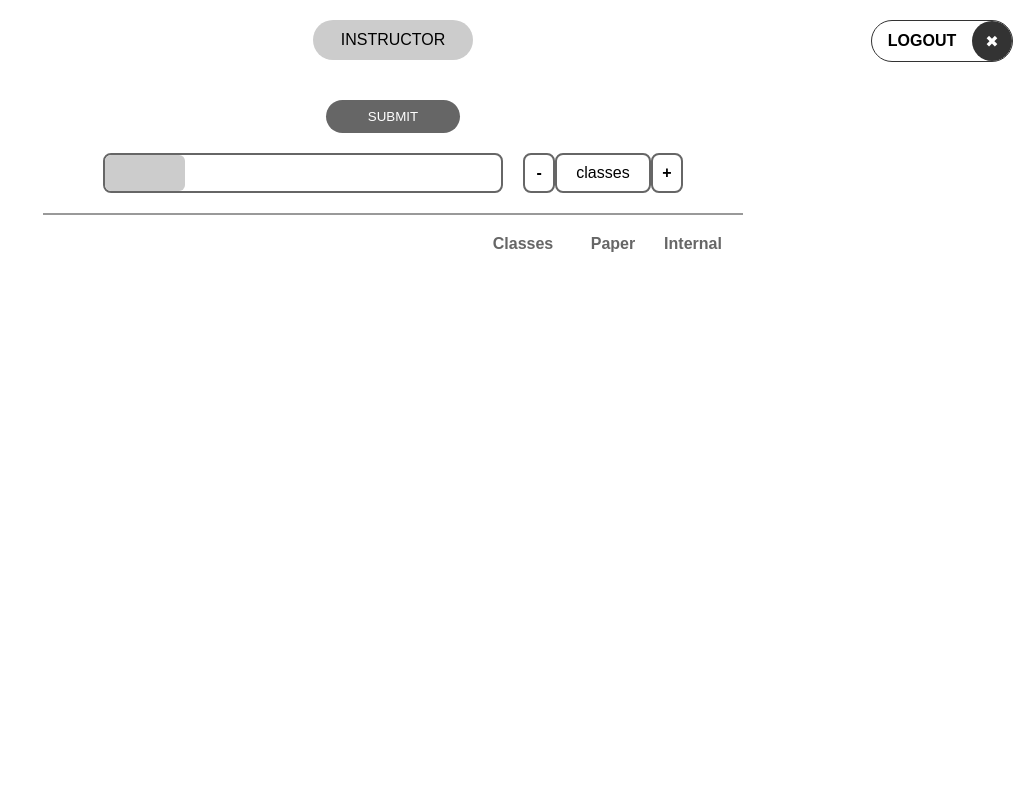
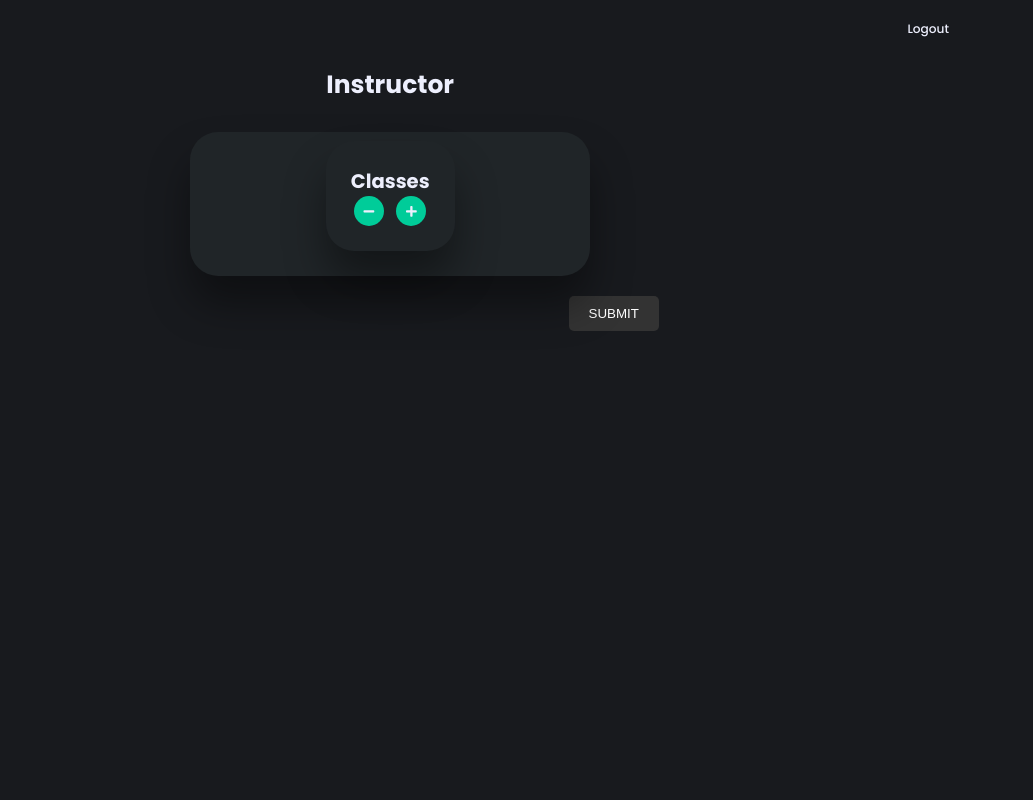
Before and after one commit to agkeshav/DBMS-Project, a PHP site: page /instructor-data.php in a window 1280 px wide. Shown: the whole page, without its empty margins (247-1280 px from the left). Run offline with PHP 8.4, Linux system fonts and the light colour scheme; the visitor is signed in with stand-in values (Sample User, id 1); data that the repository does not hold is empty; some libraries are stand-ins or nearby versions; some web fonts are replaced.

Commit message:
Instructor data page done

```diff
--- a/site/instructor-data.php
+++ b/site/instructor-data.php
@@ -11,13 +11,47 @@ session_start();
   <meta http-equiv="X-UA-Compatible" content="ie=edge">
   <title>Instructor</title>
 
-  <link rel="stylesheet" href="style.css">
+  <link rel="stylesheet" href="student-home.css">
   <link rel="stylesheet" href="//use.fontawesome.com/releases/v5.0.7/css/all.css">
 
   <link href="https://fonts.googleapis.com/css?family=Be+Vietnam:400,600,800&display=swap" rel="stylesheet">
+  <style>
+    .float {
+
+      width: 30px;
+      height: 30px;
+      background-color: #0C9;
+      color: #FFF;
+      border-radius: 50px;
+      text-align: center;
+    }
+
+    .my-float {
+      margin-top: 10px;
+    }
+
+    input[type="submit"] {
+      background-color: #333;
+      /* Dark background color */
+      color: #fff;
+      /* White text color */
+      border: none;
+      padding: 10px 20px;
+      border-radius: 5px;
+      margin-top: 20px;
+      margin-left: 447px;
+      margin-bottom: 20px;
+    }
+
+    /* Hover effect */
+    input[type="submit"]:hover {
+      background-color: #555;
+      /* Darker background color on hover */
+    }
+  </style>
 </head>
 
-<body>
+<body class="dark-theme">
 
   <?php
   $servname = "localhost";
@@ -29,19 +63,20 @@ session_start();
   if (!isset($_COOKIE["courseid"]))
     echo "Enable Cookies";
   ?>
+  <header>
+    <div class="navbar">
+      <div onClick="logout()" style="margin-top: 20px;">
+        <span class="material-icons-sharp" onClick="logout()"></span>
+        <h3>Logout</h3>
+      </div>
 
-  <div class="page-container">
+    </div>
+  </header>
 
-    <div class="user-label rect-circ">
-      <span class="rect-circ">INSTRUCTOR</span>
-    </div>
+  <div class="container" style="display: flex; flex-direction: column;  justify-content: center; align-items: center;">
+    <p style='font-size: 24px; margin-top: 10px;'><b style='font-size: 25px;'>Instructor</b></p>
 
-    <div class="btn-logout rect-circ" onClick="logout()">
-      <span class="rect-circ">LOGOUT</span>
-      <div class="rect-circ">✖</div>
-    </div>
-
-    <div class="dept-label">
+    <div>
       <?php
       $sql = "SELECT DEPARTMENT.DeptName
             FROM INSTRUCTOR, DEPARTMENT
@@ -51,14 +86,16 @@ session_start();
 
       if ($res->num_rows > 0) {
         while ($row = $res->fetch_assoc()) {
-          echo "<span>" . $row['DeptName'] . "</span>";
+          echo "<b style='font-size: 18px;'>" . $row['DeptName'] . "</b>";
         }
       }
       ?>
     </div>
 
-    <form method="post" action="<?php htmlspecialchars($_SERVER['PHP_SELF']) ?>">
-      <input type="submit" value="SUBMIT" class="btn-submit rect-circ" />
+    <form method="post" action="<?php htmlspecialchars($_SERVER['PHP_SELF']) ?>" style="margin-top:-36px">
+
+
+
 
       <?php
       if (isset($_POST["clsInp"])) {
@@ -104,37 +141,39 @@ session_start();
           $course = array($row['CourseID'], $row['CourseName'], $row['ClassesTaken']);
         }
       }
+      echo '<main style="display: flex; justify-content: space-around;">
+    <div class="subjects">
+      <div class="eg" style="width: 400px; display: flex; flex-direction: column; justify-content: center; align-items: center;">
+        <h2>' . $course[0] . '</h2>
+        <h2>' . $course[1] . '</h2>
+        <main>
+            <div class="subjects" style="display: flex; flex-direction:row; ">
+              <div class="eg" style="margin-top:-17px">
+                <h2>Classes</h2>
+                <div style="display:flex;flex-direction:row; justify-content:space-around">
+                <a href="#" class="float" onClick="decrClass()">
+<i class="fa fa-minus my-float" ></i>
+</a><h2 id="numClass">' . $course[2] . '</h2><input id="clsInp" type="hidden" name="clsInp" value="' . $course[2] . '"/><a href="#" class="float">
+<i class="fa fa-plus my-float" onClick="incrClass()"></i>
+</a>
+                </div>
+              </div>
+            </div>
+          </main>
+      </div>
+    </div>
+  </main>
+    ';
 
-      echo
-        '<div class="ins-course-edit-container">
-      <div class="rect-round-sm std-course-cred">
-        <div class="rect-round-sm std-course-id">
-          <span>' . $course[0] . '</span>
-        </div>
-
-        <div class="std-course-name">
-          <span>' . $course[1] . '</span>
-        </div>
-      </div>
-
-      <div class="rect-round-sm" onClick="decrClass()"><span>-</span></div>
-
-      <div class="rect-round-sm">
-        <span><strong><span id="numClass">' . $course[2] . '</span></strong> classes</span>
-        <input id="clsInp" type="hidden" name="clsInp" value="' . $course[2] . '"/>
-      </div>
-
-      <div class="rect-round-sm" onClick="incrClass()"><span>+</span></div>
-    </div>';
       ?>
 
       <div class="line"></div>
 
-      <div class="ins-course-edit-label">
+      <!-- <div class="ins-course-edit-label">
         <span>Internal</span>
         <span>Paper</span>
         <span>Classes</span>
-      </div>
+      </div> -->
 
       <?php
       $sql = "SELECT *
@@ -159,33 +198,51 @@ session_start();
           );
         }
       }
+      echo '<main style="display: grid; grid-template-columns: auto auto;">';
+      for ($i = 0; $i < COUNT($students); $i++) {
+        echo '
+    <div class="subjects" style="margin: 5px;">
+      <div class="eg" style="width: 490px; display: flex; flex-direction: column; justify-content: center; align-items: center;">
+        <h2>' . $students[$i][0] . '</h2>
+        <h2>' . $students[$i][1] . '</h2>
+        <main>
+            <div class="subjects" style="display: flex; flex-direction:row; ">
+              <div class="eg" style="margin-top:-17px">
+                <h2>Classes</h2>
+                <div style="display:flex;flex-direction:row; justify-content:space-around">
+                  <input type="text" name="cls' . $i . '" value="' . $students[$i][2] . '" maxlength="2" style="background-color:#202528; width:60px;font-size:30px;color:#fff;border-radius:10px;padding:7px" />
 
-      for ($i = 0; $i < COUNT($students); $i++) {
-        echo
-          '<div class="ins-course-edit-course">
-        <div class="rect-round-sm std-course-cred">
-          <div class="rect-round-sm std-course-id">
-            <span>' . $students[$i][0] . '</span>
-          </div>
-          <div class="std-course-name">
-            <span>' . $students[$i][1] . '</span>
-          </div>
-        </div>
+                </div>
+              </div>
+              <div class="eg" style="margin-top:-17px">
+                <h3>Paper Marks</h3>
+                <div style="display:flex;flex-direction:row; justify-content:space-around">
+                <input type="text" name="pap' . $i . '" value="' . $students[$i][3] . '" maxlength="2" style="background-color:#202528; width:60px;font-size:30px;color:#fff;border-radius:10px;padding:7px;" />
 
-        <input type="number" class="rect-round-sm"
-          name="cls' . $i . '" value="' . $students[$i][2] . '" maxlength="2"/>
 
-        <input type="text" class="rect-round-sm"
-          name="pap' . $i . '" value="' . $students[$i][3] . '" maxlength="2"/>
+                </div>
+              </div>
+              <div class="eg" style="margin-top:-17px">
+                <h3>Internal Marks</h3>
+                <div style="display:flex;flex-direction:row; justify-content:space-around">
+ <input type="text" name="int' . $i . '" value="' . $students[$i][4] . '" maxlength="2" style="background-color:#202528; width:60px;font-size:30px;color:#fff;border-radius:10px;padding:7px" />
+                </div>
+              </div>
+            </div>
+          </main>
+      </div>
+    </div>
 
-        <input type="text" class="rect-round-sm"
-          name="int' . $i . '" value="' . $students[$i][4] . '" maxlength="2"/>
-      </div>';
+    ';
       }
+      echo '</main>';
       ?>
+      <input type="submit" value="SUBMIT" />
+
     </form>
+  </div>
 
-  </div>
+
 
   <script>
     function logout() {
--- a/site/student-home.css
+++ b/site/student-home.css
@@ -199,7 +199,7 @@ header .theme-toggler span.active {
 /* Home Section  */
 main {
   position: relative;
-  margin-top: 1.4rem;
+  /* margin-top: 1.4rem; */
 }
 /* main .subjects {
   display: grid;
```
